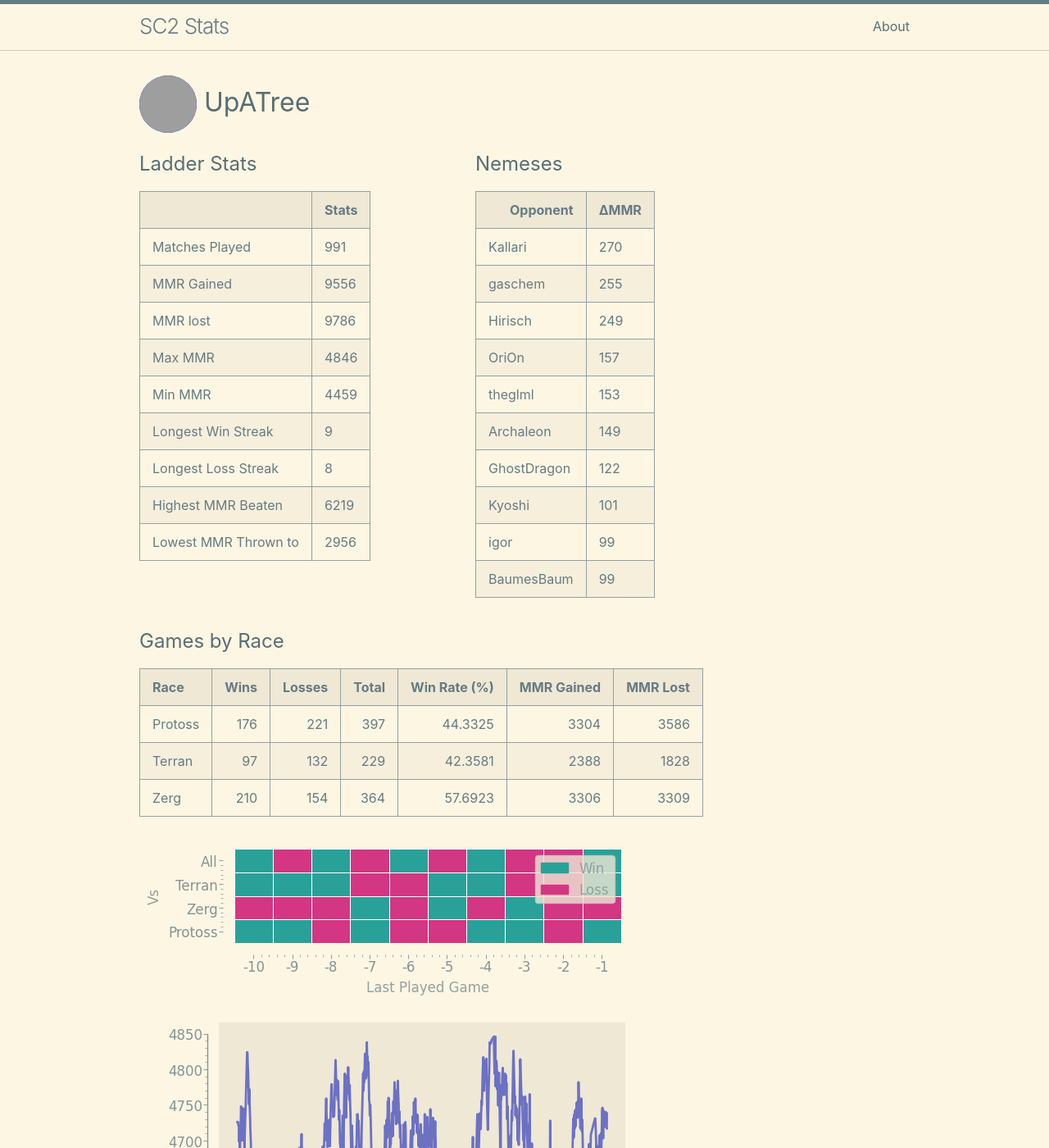
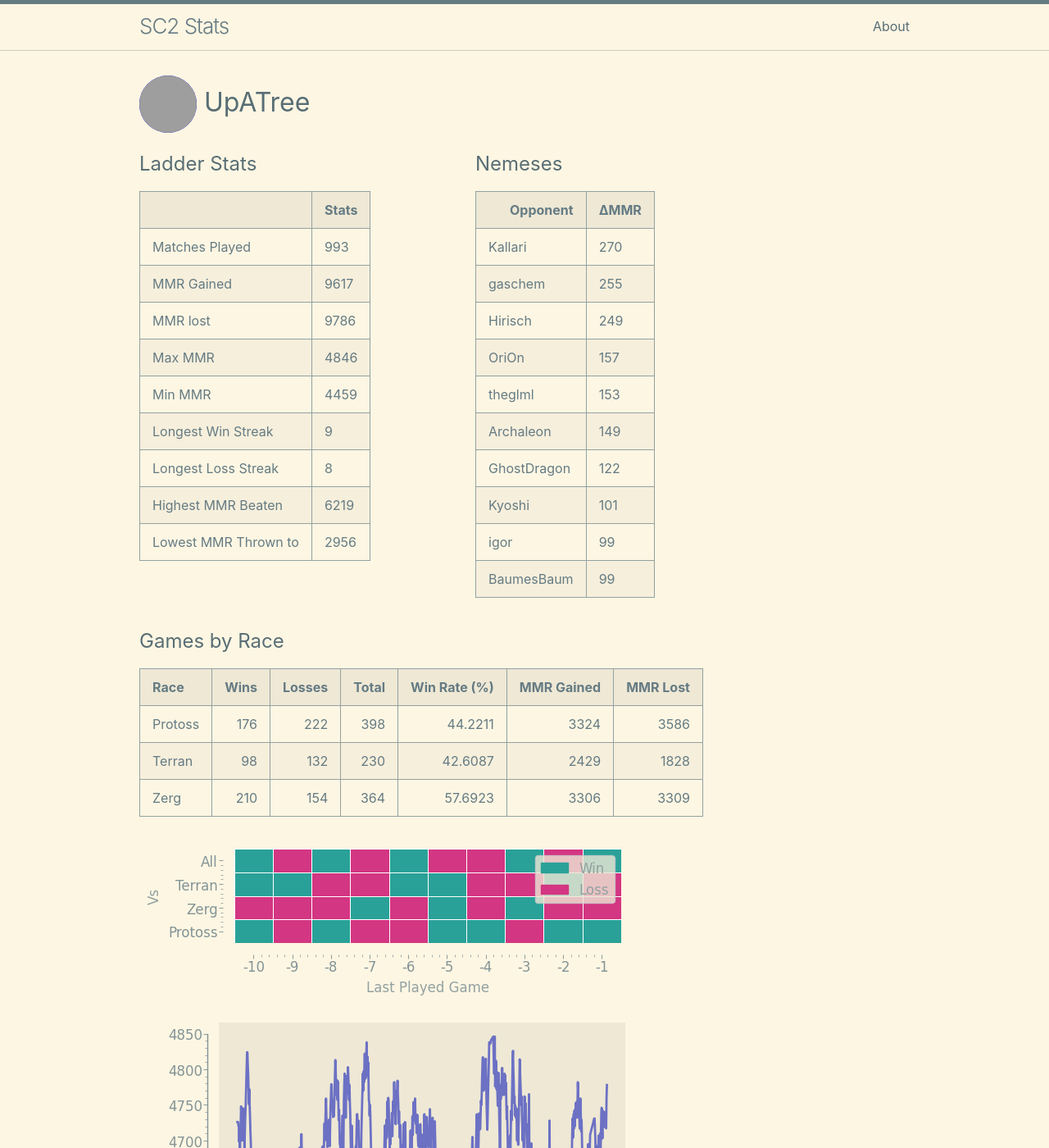
Before and after one commit to kylermurphy/UpATree, a Jekyll site: the page built from docs/index.md, in a window 1280 px wide and 1400 px high. Shown: the whole window at 82% size. Built offline with Jekyll 4.4.1, drawn with Linux system fonts in a browser that asks for light colours; grey boxes are pictures that could not be loaded.

Commit message:
running on push

```diff
--- a/docs/index.md
+++ b/docs/index.md
@@ -18,11 +18,11 @@ layout: home
   <tbody>
     <tr>
       <td>Matches Played</td>
-      <td>991</td>
+      <td>993</td>
     </tr>
     <tr>
       <td>MMR Gained</td>
-      <td>9556</td>
+      <td>9617</td>
     </tr>
     <tr>
       <td>MMR lost</td>
@@ -114,8 +114,8 @@ layout: home
 
 | Race    |   Wins |   Losses |   Total |   Win Rate (%) |   MMR Gained |   MMR Lost |
 |:--------|-------:|---------:|--------:|---------------:|-------------:|-----------:|
-| Protoss |    176 |      221 |     397 |        44.3325 |         3304 |       3586 |
-| Terran  |     97 |      132 |     229 |        42.3581 |         2388 |       1828 |
+| Protoss |    176 |      222 |     398 |        44.2211 |         3324 |       3586 |
+| Terran  |     98 |      132 |     230 |        42.6087 |         2429 |       1828 |
 | Zerg    |    210 |      154 |     364 |        57.6923 |         3306 |       3309 |
 
 ![Games by Race](./assets/gm_hist.png)
--- a/log.txt
+++ b/log.txt
@@ -192,3 +192,4 @@ Writing a log file 2025-02-27 13:16:20.
 Writing a log file 2025-02-28 15:32:49.
 Writing a log file 2025-02-28 16:28:26.
 Writing a log file 2025-02-28 16:49:28.
+Writing a log file 2025-02-28 17:18:00.
```
Also changed, not shown: docs/assets/MMR.png, docs/assets/daily.png, docs/assets/gm_hist.png, docs/assets/r_wrt.png, 1 other file.
